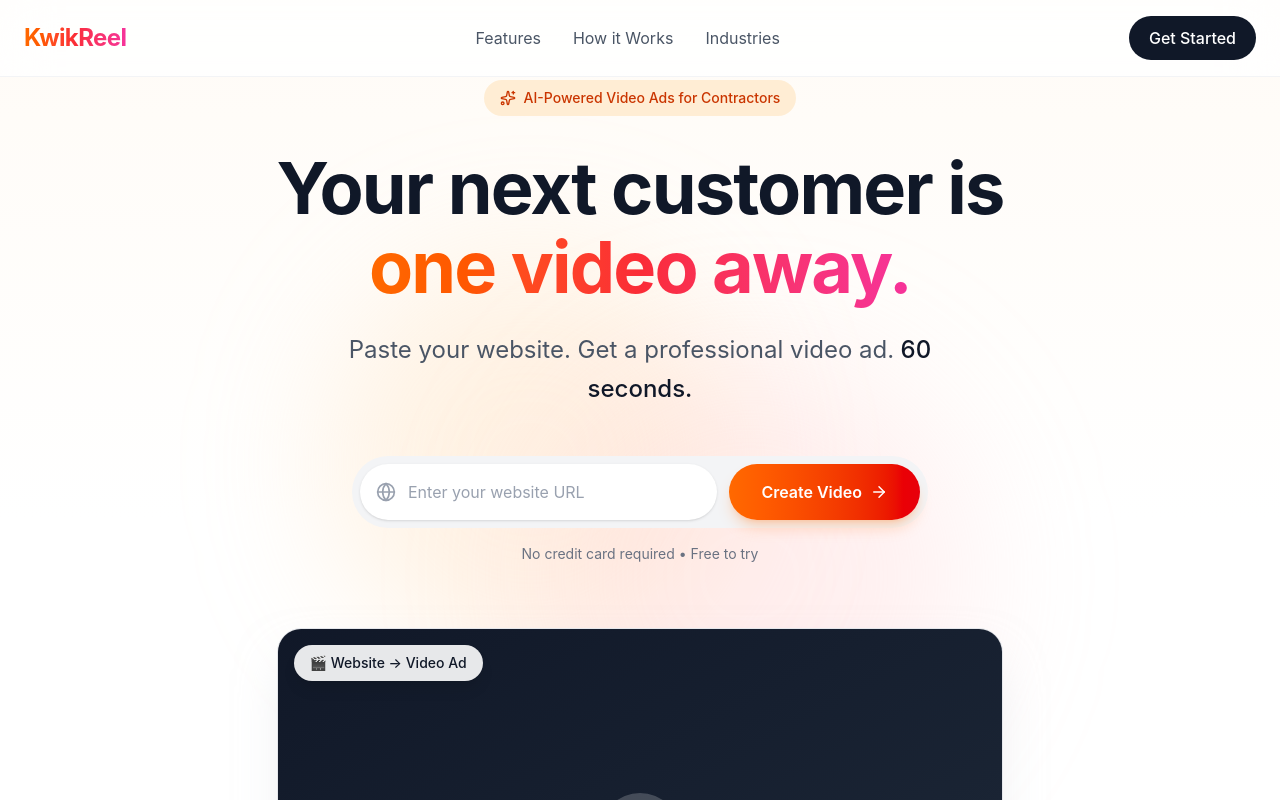
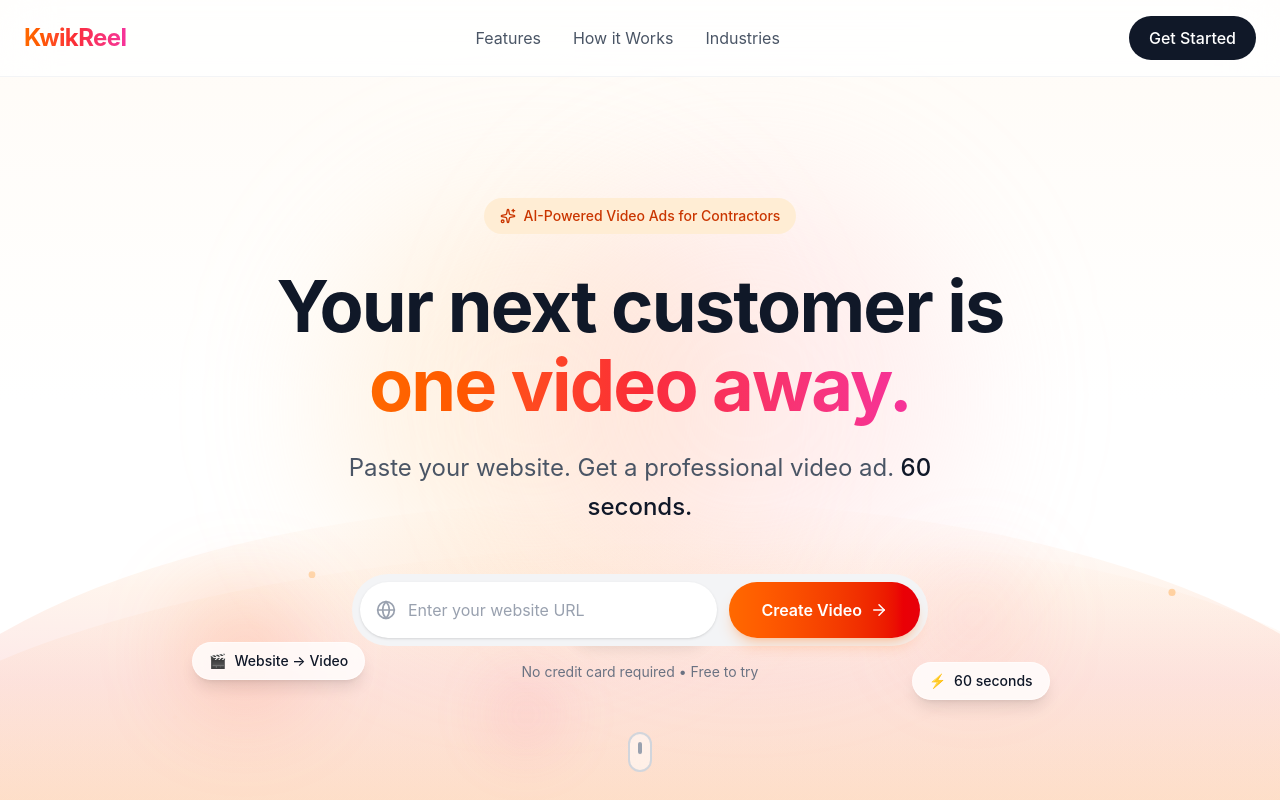
Before and after one commit to biju5555-arch/kwikreel-platform, a Next.js app: page / in a window 1280 px wide. Shown: the top 800 px of the page. Built offline with nearby package versions, Linux system fonts and the light colour scheme.

Commit message:
Replace video box with seamless flowing animation that blends into background

```diff
--- a/src/app/page.tsx
+++ b/src/app/page.tsx
@@ -217,57 +217,135 @@ export default function Home() {
             </p>
           </motion.div>
 
-          {/* Demo video preview */}
+        </motion.div>
+
+        {/* Flowing animation that blends into background */}
+        <div className="absolute bottom-0 left-0 right-0 h-[50vh] pointer-events-none overflow-hidden">
+          {/* Animated flowing shapes */}
           <motion.div
-            initial={{ opacity: 0, y: 50 }}
+            className="absolute bottom-0 left-1/2 -translate-x-1/2 w-[120%] h-full"
+            initial={{ opacity: 0 }}
+            animate={{ opacity: 1 }}
+            transition={{ delay: 0.8, duration: 1.5 }}
+          >
+            {/* Primary flowing wave */}
+            <motion.div
+              className="absolute bottom-0 left-0 right-0 h-[300px]"
+              style={{
+                background: 'linear-gradient(180deg, transparent 0%, rgba(249,115,22,0.08) 30%, rgba(239,68,68,0.12) 60%, rgba(249,115,22,0.15) 100%)',
+                borderRadius: '50% 50% 0 0 / 100% 100% 0 0',
+              }}
+              animate={{
+                scaleX: [1, 1.05, 1],
+                scaleY: [1, 1.1, 1],
+              }}
+              transition={{ duration: 6, repeat: Infinity, ease: "easeInOut" }}
+            />
+
+            {/* Secondary flowing wave */}
+            <motion.div
+              className="absolute bottom-0 left-0 right-0 h-[250px]"
+              style={{
+                background: 'linear-gradient(180deg, transparent 0%, rgba(251,146,60,0.06) 40%, rgba(249,115,22,0.1) 100%)',
+                borderRadius: '60% 40% 0 0 / 100% 100% 0 0',
+              }}
+              animate={{
+                scaleX: [1.05, 1, 1.05],
+                scaleY: [1.1, 1, 1.1],
+              }}
+              transition={{ duration: 5, repeat: Infinity, ease: "easeInOut", delay: 0.5 }}
+            />
+
+            {/* Floating orbs */}
+            <motion.div
+              className="absolute bottom-20 left-[20%] w-32 h-32 rounded-full bg-gradient-to-br from-orange-400/20 to-red-400/20 blur-2xl"
+              animate={{
+                y: [0, -30, 0],
+                x: [0, 20, 0],
+                scale: [1, 1.2, 1],
+              }}
+              transition={{ duration: 7, repeat: Infinity, ease: "easeInOut" }}
+            />
+            <motion.div
+              className="absolute bottom-32 right-[25%] w-24 h-24 rounded-full bg-gradient-to-br from-pink-400/15 to-orange-400/15 blur-2xl"
+              animate={{
+                y: [0, -40, 0],
+                x: [0, -15, 0],
+                scale: [1.1, 1, 1.1],
+              }}
+              transition={{ duration: 6, repeat: Infinity, ease: "easeInOut", delay: 1 }}
+            />
+            <motion.div
+              className="absolute bottom-10 left-[40%] w-20 h-20 rounded-full bg-gradient-to-br from-red-400/10 to-pink-400/10 blur-xl"
+              animate={{
+                y: [0, -25, 0],
+                scale: [1, 1.3, 1],
+              }}
+              transition={{ duration: 5, repeat: Infinity, ease: "easeInOut", delay: 2 }}
+            />
+
+            {/* Sparkle particles */}
+            {[...Array(6)].map((_, i) => (
+              <motion.div
+                key={i}
+                className="absolute w-2 h-2 rounded-full bg-orange-400/40"
+                style={{
+                  bottom: `${15 + Math.random() * 30}%`,
+                  left: `${15 + i * 12 + Math.random() * 10}%`,
+                }}
+                animate={{
+                  y: [0, -60 - Math.random() * 40, 0],
+                  opacity: [0, 1, 0],
+                  scale: [0.5, 1, 0.5],
+                }}
+                transition={{
+                  duration: 3 + Math.random() * 2,
+                  repeat: Infinity,
+                  delay: i * 0.4,
+                  ease: "easeOut",
+                }}
+              />
+            ))}
+          </motion.div>
+
+          {/* Floating badges that emerge from the flow */}
+          <motion.div
+            className="absolute bottom-[30%] left-[15%] px-4 py-2 bg-white/80 backdrop-blur-sm rounded-full text-sm font-medium shadow-lg border border-white/50"
+            initial={{ opacity: 0, y: 20 }}
             animate={{ opacity: 1, y: 0 }}
-            transition={{ duration: 1, delay: 0.7 }}
-            className="mt-16 relative"
+            transition={{ delay: 1.2, duration: 0.8 }}
           >
-            <div className="relative max-w-4xl mx-auto rounded-3xl overflow-hidden shadow-2xl shadow-gray-300/50 border border-gray-200">
-              <div className="aspect-video bg-gradient-to-br from-gray-900 to-gray-800 flex items-center justify-center">
-                <motion.button
-                  whileHover={{ scale: 1.1 }}
-                  whileTap={{ scale: 0.95 }}
-                  className="w-20 h-20 rounded-full bg-white/20 backdrop-blur-sm flex items-center justify-center group"
-                >
-                  <div className="w-16 h-16 rounded-full bg-white flex items-center justify-center shadow-lg">
-                    <Play size={28} className="text-gray-900 ml-1" />
-                  </div>
-                </motion.button>
-              </div>
-              {/* Floating elements */}
-              <motion.div
-                className="absolute top-4 left-4 px-4 py-2 bg-white/90 backdrop-blur-sm rounded-full text-sm font-medium shadow-lg"
-                initial={{ opacity: 0, x: -20 }}
-                animate={{ opacity: 1, x: 0 }}
-                transition={{ delay: 1.2 }}
-              >
-                🎬 Website → Video Ad
-              </motion.div>
-              <motion.div
-                className="absolute bottom-4 right-4 px-4 py-2 bg-white/90 backdrop-blur-sm rounded-full text-sm font-medium shadow-lg"
-                initial={{ opacity: 0, x: 20 }}
-                animate={{ opacity: 1, x: 0 }}
-                transition={{ delay: 1.4 }}
-              >
-                ⚡ 60 seconds
-              </motion.div>
-            </div>
+            <span className="mr-2">🎬</span>Website → Video
           </motion.div>
-        </motion.div>
+          <motion.div
+            className="absolute bottom-[25%] right-[18%] px-4 py-2 bg-white/80 backdrop-blur-sm rounded-full text-sm font-medium shadow-lg border border-white/50"
+            initial={{ opacity: 0, y: 20 }}
+            animate={{ opacity: 1, y: 0 }}
+            transition={{ delay: 1.5, duration: 0.8 }}
+          >
+            <span className="mr-2">⚡</span>60 seconds
+          </motion.div>
+          <motion.div
+            className="absolute bottom-[40%] left-1/2 -translate-x-1/2 px-4 py-2 bg-white/80 backdrop-blur-sm rounded-full text-sm font-medium shadow-lg border border-white/50"
+            initial={{ opacity: 0, scale: 0.8 }}
+            animate={{ opacity: 1, scale: 1 }}
+            transition={{ delay: 1.8, duration: 0.8 }}
+          >
+            <span className="mr-2">✨</span>AI-Powered
+          </motion.div>
+        </div>
 
         {/* Scroll indicator */}
         <motion.div
           initial={{ opacity: 0 }}
           animate={{ opacity: 1 }}
-          transition={{ delay: 1.5 }}
-          className="absolute bottom-8 left-1/2 -translate-x-1/2"
+          transition={{ delay: 2 }}
+          className="absolute bottom-8 left-1/2 -translate-x-1/2 z-10"
         >
           <motion.div
             animate={{ y: [0, 10, 0] }}
             transition={{ duration: 1.5, repeat: Infinity }}
-            className="w-6 h-10 rounded-full border-2 border-gray-300 flex items-start justify-center p-2"
+            className="w-6 h-10 rounded-full border-2 border-gray-300 bg-white/50 backdrop-blur-sm flex items-start justify-center p-2"
           >
             <motion.div className="w-1.5 h-3 bg-gray-400 rounded-full" />
           </motion.div>
```
